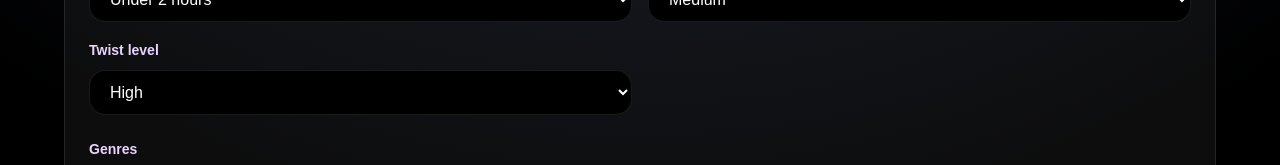
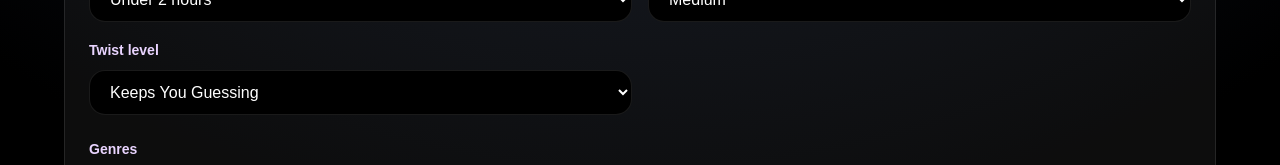
Before and after one commit to joel-blackburn/cinemind, a Next.js app: page / in a window 1280 px wide. Shown: the part 841-1006 px from the top of the page. Built offline with nearby package versions, Linux system fonts and the light colour scheme.

Commit message:
Updated twist level details

```diff
--- a/app/page.tsx
+++ b/app/page.tsx
@@ -77,7 +77,7 @@ export default function Home() {
     watchingWith: "Solo",
     runtime: "Under 2 hours",
     intensity: "Medium",
-    twistLevel: "High",
+    twistLevel: "Keeps You Guessing",
     genres: ["Thriller", "Mystery"],
     avoid: [],
   });
@@ -361,7 +361,13 @@ export default function Home() {
                 [
                   "twistLevel",
                   "Twist level",
-                  ["Low", "Medium", "High", "Break my brain"],
+                  [
+                    "Straightforward",
+                    "A Few Surprises",
+                    "Keeps You Guessing",
+                    "Twisty",
+                    "Break my brain",
+                  ],
                 ],
               ].map(([key, label, options]) => (
                 <label key={key as string} className="block">
```
